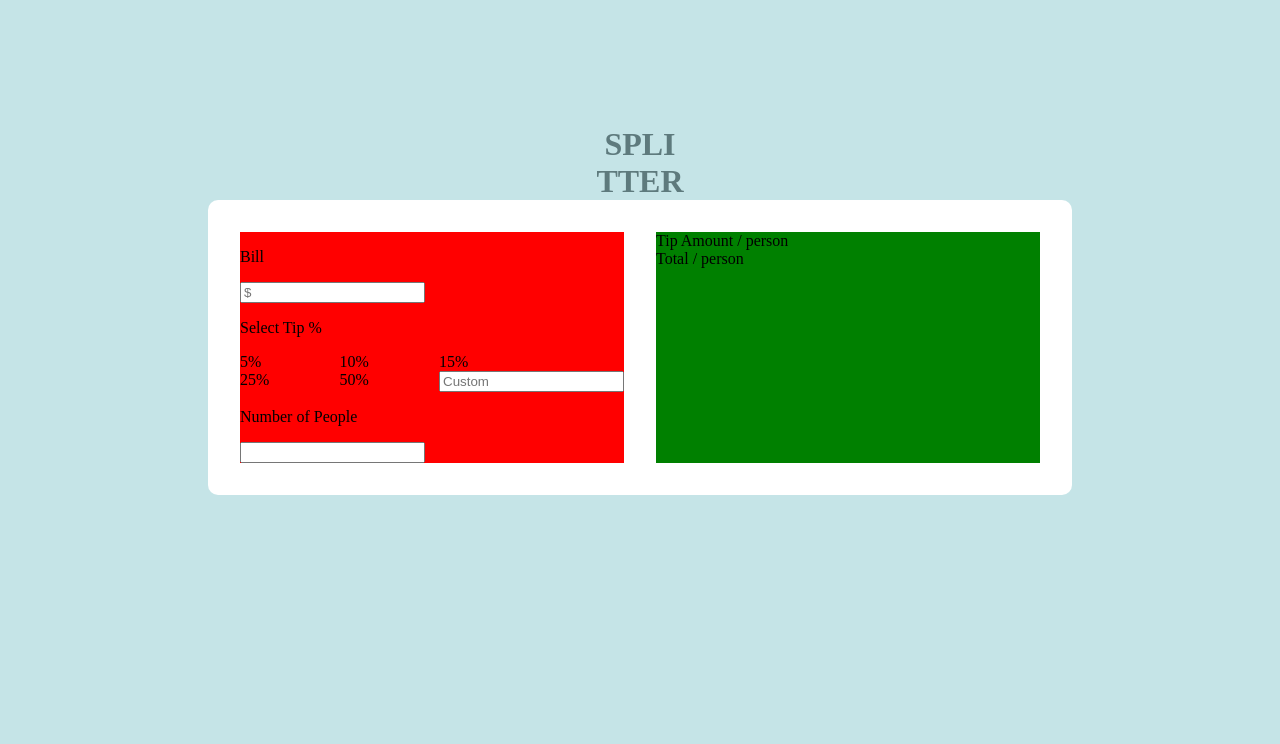
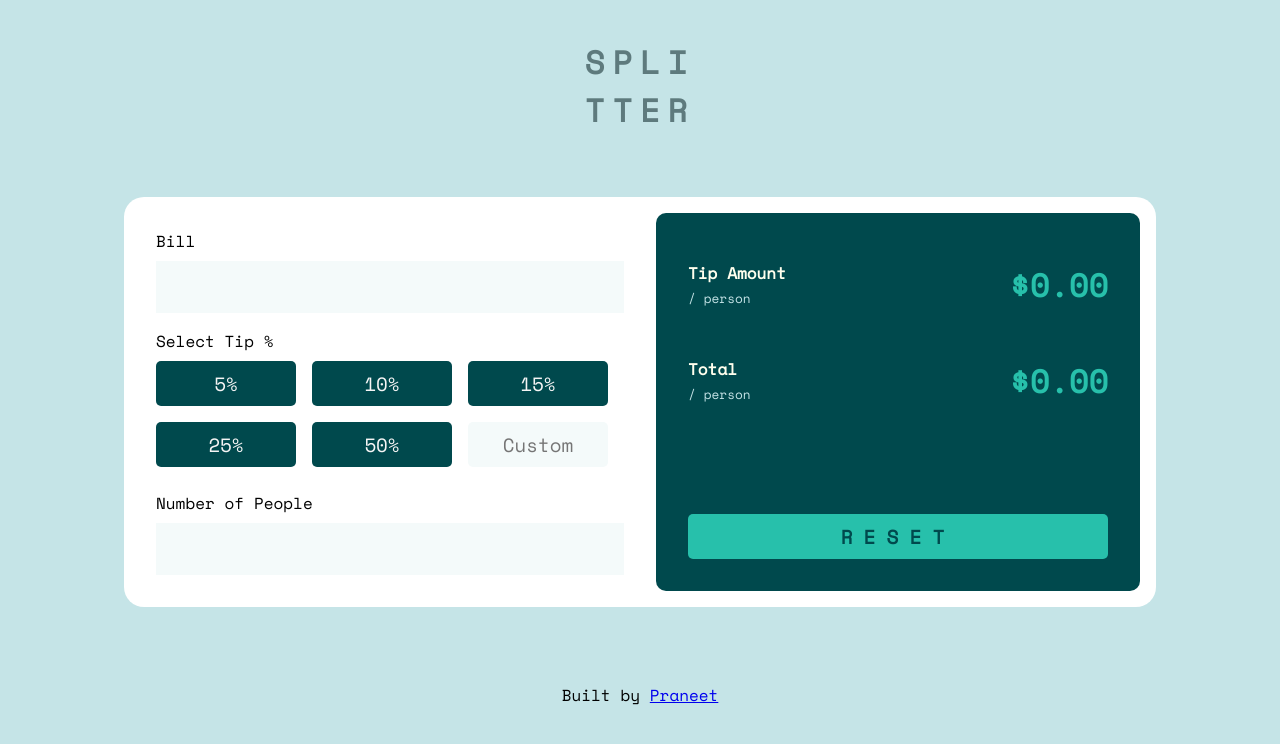
Before and after one commit to praneetk77/Splitter, a plain HTML site: page index.html in a window 1280 px wide. Drawn offline with nearby package versions, Linux system fonts and the light colour scheme.

Commit message:
Completed front-end

```diff
--- a/index.html
+++ b/index.html
@@ -12,53 +12,78 @@
       href="./images/favicon-32x32.png"
     />
 
+    <link rel="preconnect" href="https://fonts.googleapis.com" />
+    <link rel="preconnect" href="https://fonts.gstatic.com" crossorigin />
+    <link
+      href="https://fonts.googleapis.com/css2?family=Space+Mono&display=swap"
+      rel="stylesheet"
+    />
+
     <title>Frontend Mentor | Tip calculator app</title>
     <link rel="stylesheet" href="styles.css" />
   </head>
   <body>
-    <h1>
+    <h1 id="heading">
       SPLI <br />
       TTER
     </h1>
 
     <div id="parent">
       <div id="input">
-        <div class="amount input">
+        <div class="amount">
           <p>Bill</p>
           <input
             type="text"
-            name="bill-input"
-            id="bill-input"
-            placeholder="$"
+            name="amount-input"
+            id="amount-input"
+            class="input"
+            placeholder=""
           />
         </div>
-        <div class="tip input">
+        <div class="tip">
           <p>Select Tip %</p>
           <div class="tip-grid">
-            <div class="tip-option">5%</div>
-            <div class="tip-option">10%</div>
-            <div class="tip-option">15%</div>
-            <div class="tip-option">25%</div>
-            <div class="tip-option">50%</div>
-            <div class="tip-option">
+            <div class="tip-option pre">5%</div>
+            <div class="tip-option pre">10%</div>
+            <div class="tip-option pre">15%</div>
+            <div class="tip-option pre">25%</div>
+            <div class="tip-option pre">50%</div>
             <input
               type="text"
               name="custom-tip"
               id="custom-tip"
+              class="input tip-option"
               placeholder="Custom"
             />
           </div>
         </div>
-        </div>
-        <div class="number input">
+        <div class="number">
           <p>Number of People</p>
-          <input type="text" id="number-input" placeholder="" />
+          <input type="text" id="number-input" class="input" placeholder="" />
         </div>
       </div>
       <div id="output">
-        <div class="tip output">Tip Amount / person</div>
-        <div class="total output">Total / person</div>
+        <div class="display">
+          <div class="display-row">
+            <p>
+              Tip Amount <br />
+              <span class="display-row-subtitle">/ person</span>
+            </p>
+            <h1>$0.00</h1>
+          </div>
+          <div class="display-row">
+            <p>
+              Total <br />
+              <span class="display-row-subtitle">/ person</span>
+            </p>
+            <h1>$0.00</h1>
           </div>
         </div>
+        <button class="reset">RESET</button>
+      </div>
+    </div>
+    <footer>
+      <p>Built by <a href="https://github.com/praneetk77">Praneet</a></p>
+    </footer>
   </body>
 </html>
--- a/styles.css
+++ b/styles.css
@@ -1,41 +1,160 @@
 body {
   background-color: #c5e4e7;
+  font-family: "Space Mono", monospace;
 }
 
-h1 {
+h1,
+h3 {
+  margin: 0;
+}
+
+#heading {
   text-align: center;
-  margin: 10% auto 0;
+  margin: 3% auto 5%;
   color: #5e7a7d;
+  letter-spacing: 0.5rem;
 }
 
 #parent {
   display: flex;
   background-color: white;
-  border-radius: 10px;
-  padding: 2rem;
-  margin: 0 auto 20%;
-  width: 800px;
+  border-radius: 20px;
+  padding: 1rem;
+  margin: 0 auto 6%;
+  width: 1000px;
 }
 
 /* Input Tab */
 
 #input {
-  background-color: red;
+  background-color: white;
   display: flex;
+  order: 1;
+  padding: 0 1rem;
   margin-right: 1rem;
   flex-direction: column;
   width: 100%;
 }
 
+#input > div {
+  margin-bottom: 1rem;
+}
+
+.amount {
+  margin-top: 1rem;
+}
+
+.input {
+  width: 100%;
+  font-family: "Space Mono", monospace;
+}
+
+.amount > p,
+.tip > p,
+.number > p {
+  margin: 0 0 0.5rem 0;
+  font-weight: 500;
+}
+
 .tip-grid {
   display: grid;
   grid-template-columns: 1fr 1fr 1fr;
+  grid-gap: 1rem;
+  margin-bottom: 0.5rem;
+}
+
+.tip-option {
+  color: whitesmoke;
+  padding: 0.5rem 0;
+  border-radius: 5px;
+  font-size: 1.2rem;
+  font-weight: 500;
+  width: 100%;
+  text-align: center;
+  background-color: hsl(183, 100%, 15%);
+}
+
+.pre:hover {
+  background-color: #27c0ab;
+  color: #00494d;
+}
+
+#custom-tip {
+  background-color: #f4fafa;
+  border: none;
+  color: #00494d;
+}
+
+#number-input,
+#amount-input {
+  background-color: #f4fafa;
+  font-family: "Space Mono", monospace;
+  padding: 0.5rem 0.5rem;
+  font-size: 1.5rem;
+  border: none;
+  color: #00494d;
+  text-align-last: right;
 }
 
 #output {
-  background-color: green;
+  background-color: #00494d;
+  border-radius: 10px;
+  padding: 1rem;
+  order: 1;
   display: flex;
   margin-left: 1rem;
   flex-direction: column;
+  justify-content: space-between;
   width: 100%;
+  color: whitesmoke;
 }
+
+.display {
+  padding: 1rem;
+}
+
+.display-row {
+  display: flex;
+  justify-content: space-between;
+  align-items: center;
+  margin-bottom: 1rem;
+}
+
+.display-row p {
+  color: #ffffee;
+  font-size: 1rem;
+  font-weight: 800;
+}
+
+.display-row h1 {
+  color: #27c0ab;
+}
+
+.display-row-subtitle {
+  color: hsl(185, 41%, 84%);
+  font-size: 0.8rem;
+  font-weight: 500;
+}
+
+.reset {
+  text-align: center;
+  font-size: 1.2rem;
+  letter-spacing: 0.7rem;
+  font-weight: 900;
+  border: none;
+  margin: 0 1rem 1rem;
+  padding: 0.5rem;
+  font-family: "Space Mono", monospace;
+  background-color: #27c0ab;
+  color: #00494d;
+  border-radius: 5px;
+}
+
+.reset:hover {
+  background-color: #c5e4e7;
+}
+
+footer {
+  text-align: center;
+  color: black;
+}
```
Also changed, not shown: 1 other file. Lines whose indentation alone changed are shown as unchanged.
